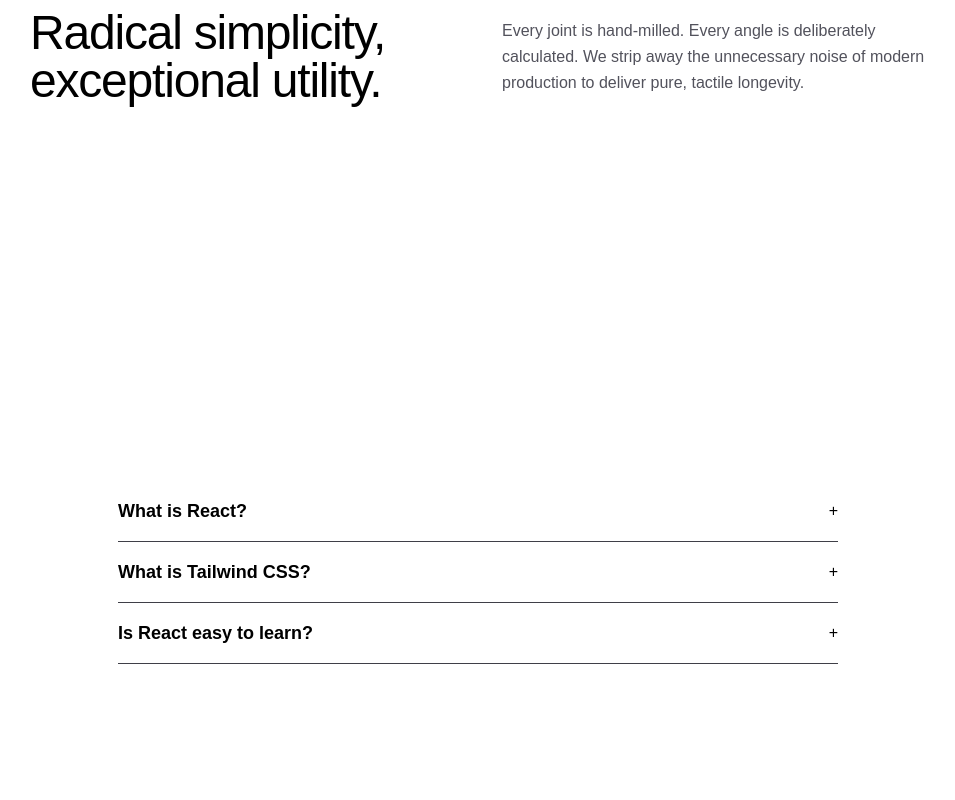
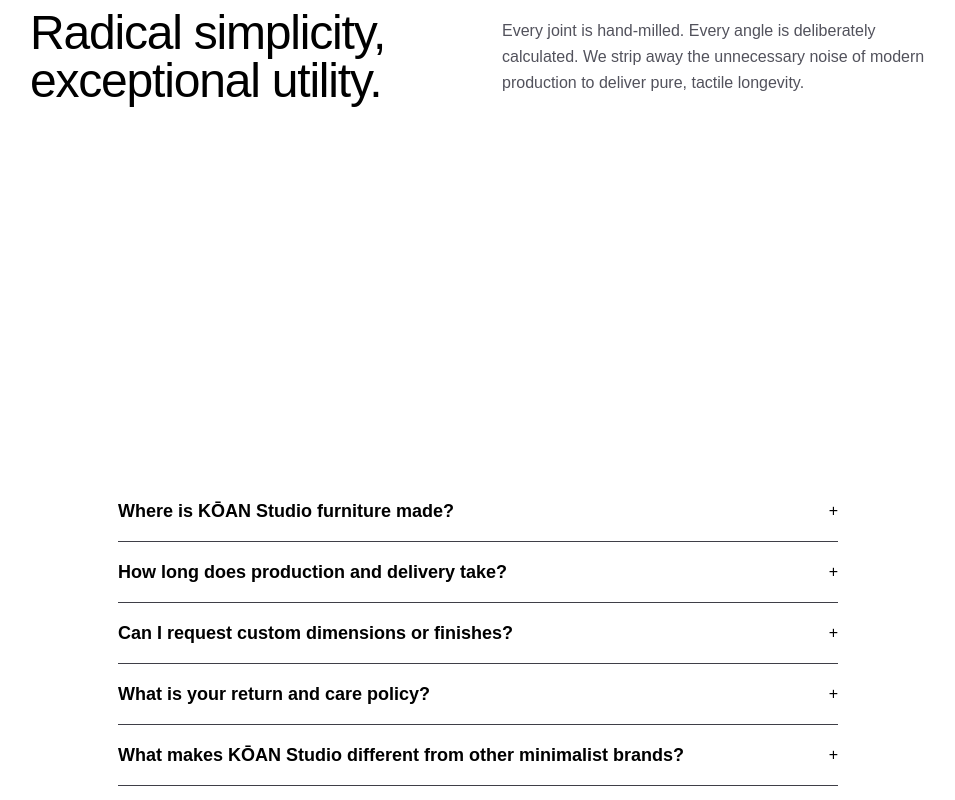
Before and after one commit to Yashyatankar/Koan-website, a React (Vite) app in the folder Koan/: page / in a window 1280 px wide. Shown: the part 5671-6471 px from the top of the page, without its empty margins (162-1117 px from the left). Before the commit the page ends 6359 px from the top, so only its background shows below. Built offline with nearby package versions, Linux system fonts and the light colour scheme.

Commit message:
Update FAQ component with new questions and answers about KŌAN Studio

```diff
--- a/Koan/src/Component/FAQ.jsx
+++ b/Koan/src/Component/FAQ.jsx
@@ -3,17 +3,25 @@
 function FAQ() {
   const faqs = [
     {
-      question: "What is React?",
-      answer: "React is a JavaScript library for building user interfaces.",
+      question: "Where is KŌAN Studio furniture made?",
+      answer: "Every piece is handcrafted in our Kyoto atelier by a small team of artisans trained in traditional Japanese joinery. We work exclusively with sustainably sourced ash, walnut, and white oak.",
     },
     {
-      question: "What is Tailwind CSS?",
-      answer: "Tailwind is a utility-first CSS framework.",
+      question: "How long does production and delivery take?",
+      answer: "Each piece is made to order. Production takes 6–8 weeks, followed by white-glove delivery within 2 weeks. We don't rush — and neither should your space.",
     },
     {
-      question: "Is React easy to learn?",
-      answer: "Yes, once you understand components and state management.",
+      question: "Can I request custom dimensions or finishes?",
+      answer: "Yes. We offer bespoke sizing and a curated selection of natural oil finishes. Reach out through our studio directly — we treat every custom inquiry as a new collaboration.",
     },
+    {
+        question: " What is your return and care policy?",
+        answer: "We stand behind every piece we make. If something arrives damaged, we'll replace it. For care, we recommend a light application of natural beeswax every 6 months to preserve the wood's quiet beauty."
+    },
+    {
+        question: " What makes KŌAN Studio different from other minimalist brands?",
+        answer: "Most minimalism removes detail. We remove excess. Our pieces are designed around negative space, natural grain, and function stripped to its core — nothing added that doesn't earn its place."
+    }
   ];
 
   const [openIndex, setOpenIndex] = useState(null);
```
